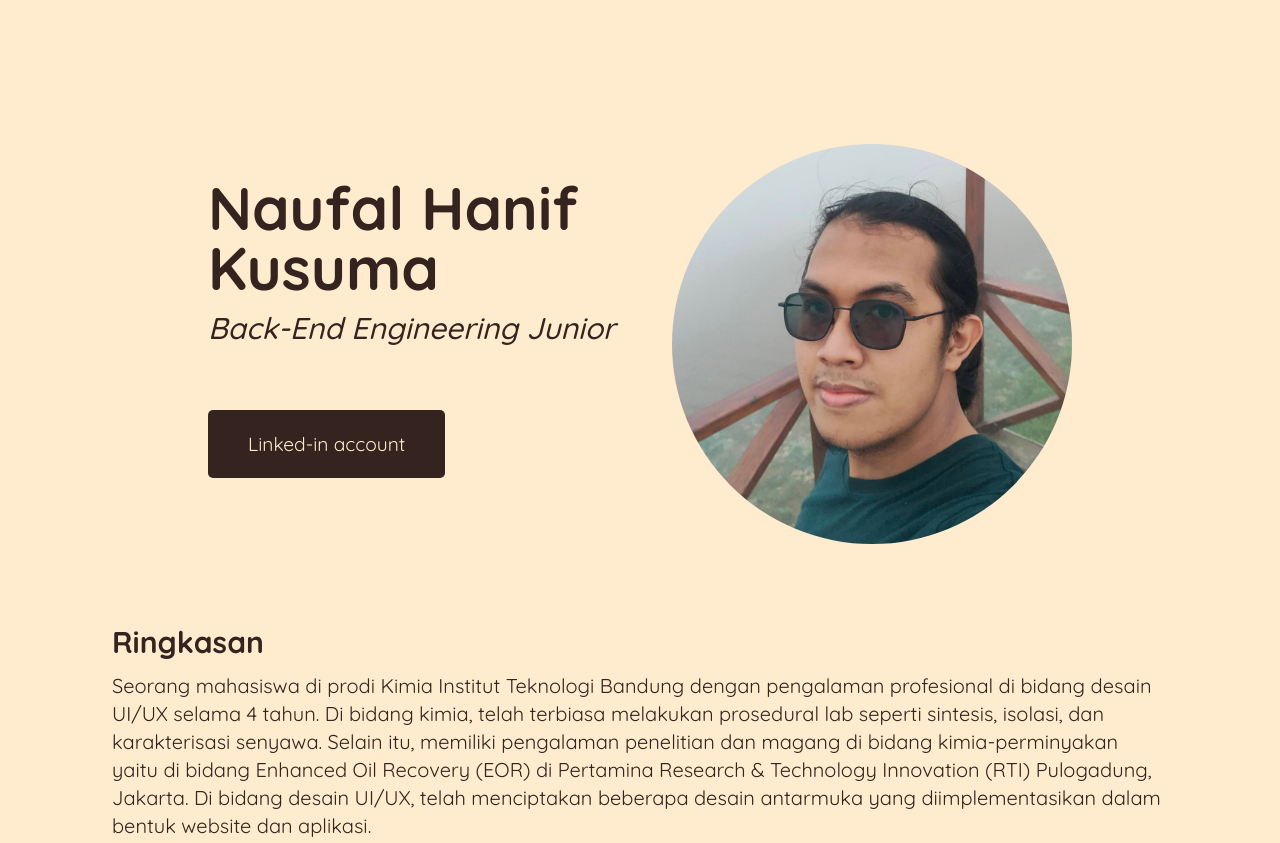
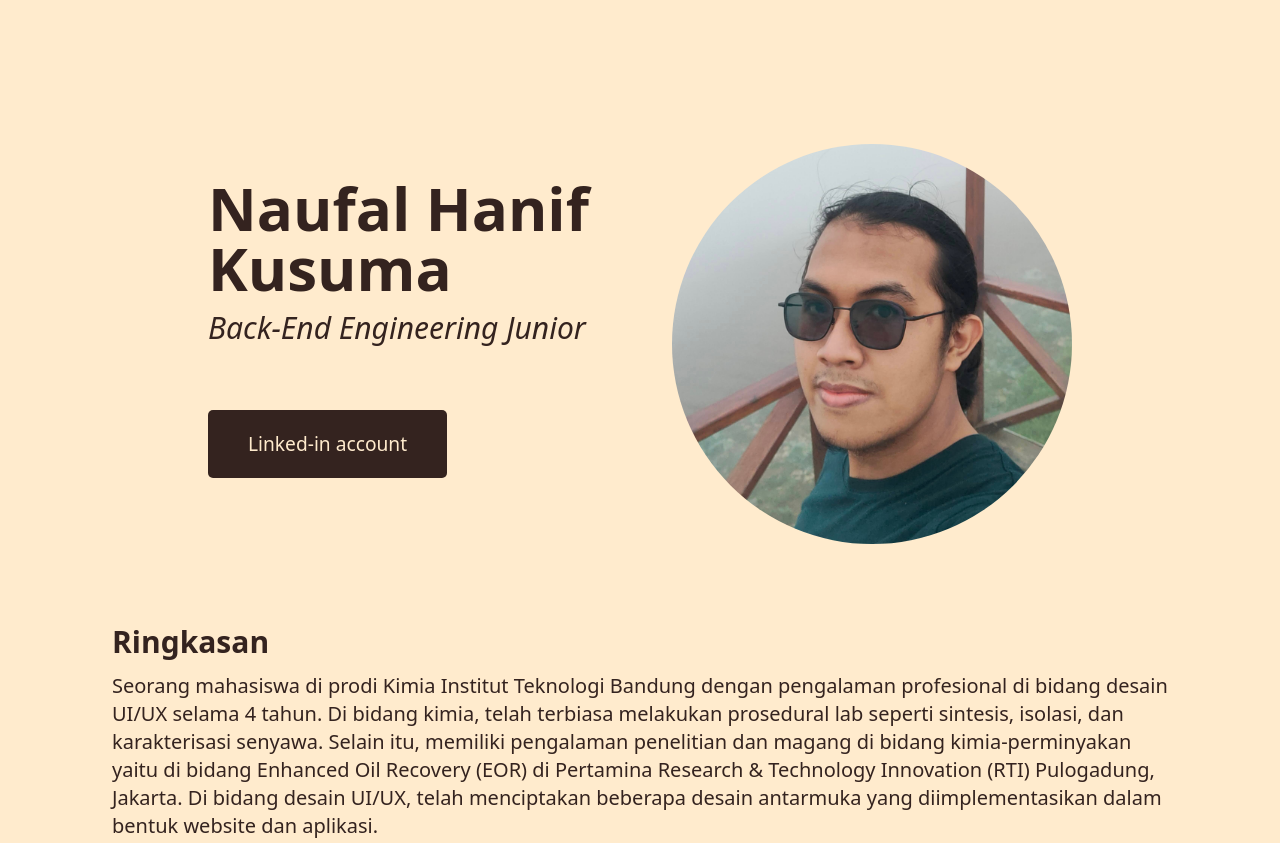
Before and after one commit to enhaka13/naufal_hanif_kusuma-final_project, a plain HTML site: page index.html in a window 1280 px wide. Shown: the top 843 px of the page. Drawn offline with nearby package versions, Linux system fonts and the light colour scheme.

Commit message:
altering main font from Quicksand to Tailwind CSS default font

```diff
--- a/index.css
+++ b/index.css
@@ -1,6 +1,6 @@
 body {
     /* margin: 50px 100px; */
-    font-family: Quicksand, sans-serif;
+    /* font-family: Quicksand, sans-serif; */
     color: #34231f;
     background-color: blanchedalmond;
     margin: 0;
```
